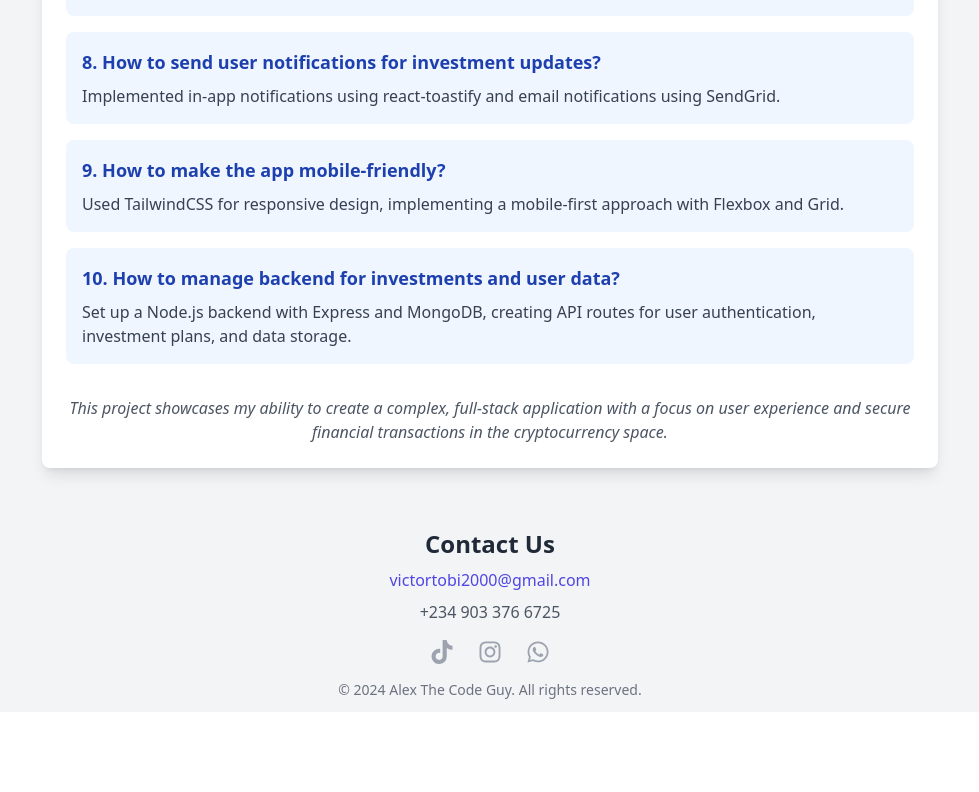
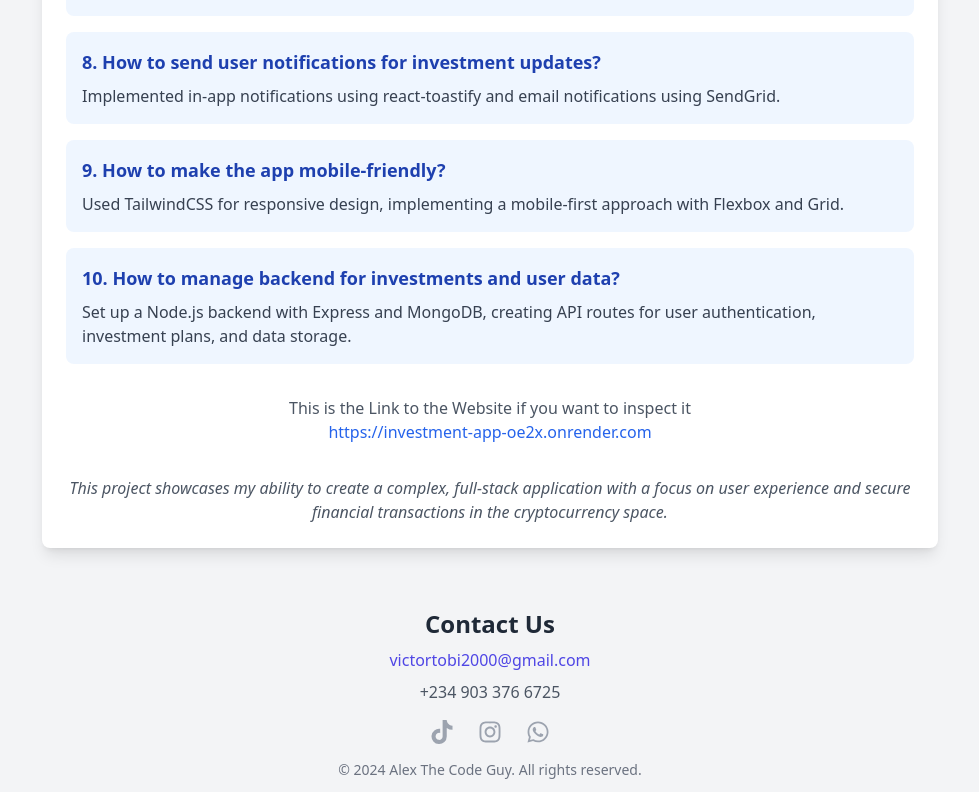
Before and after one commit to Oluwatobi97/My-Blog, a React (Vite) app in the folder my-blog/: page /FirstProject in a window 1280 px wide. Shown: the part 2436-3228 px from the top of the page, without its empty margins (150-1129 px from the left). Before the commit the page ends 3148 px from the top, so only its background shows below. Built offline with nearby package versions, Linux system fonts and the light colour scheme.

Commit message:
i added link to the code

```diff
--- a/my-blog/src/Page/AllMyProject/FirstProject.jsx
+++ b/my-blog/src/Page/AllMyProject/FirstProject.jsx
@@ -148,6 +148,12 @@ function FirstProject() {
           </div>
         ))}
       </div>
+      <p className="mt-8 text-center text-gray-600 dark:text-gray-100">
+        This is the Link to the Website if you want to inspect it <br />
+        <a className="mt-7 text-center text-blue-600">
+          https://investment-app-oe2x.onrender.com
+        </a>
+      </p>
 
       <p className="mt-8 text-center text-gray-600 dark:text-gray-100 italic">
         This project showcases my ability to create a complex, full-stack
```
